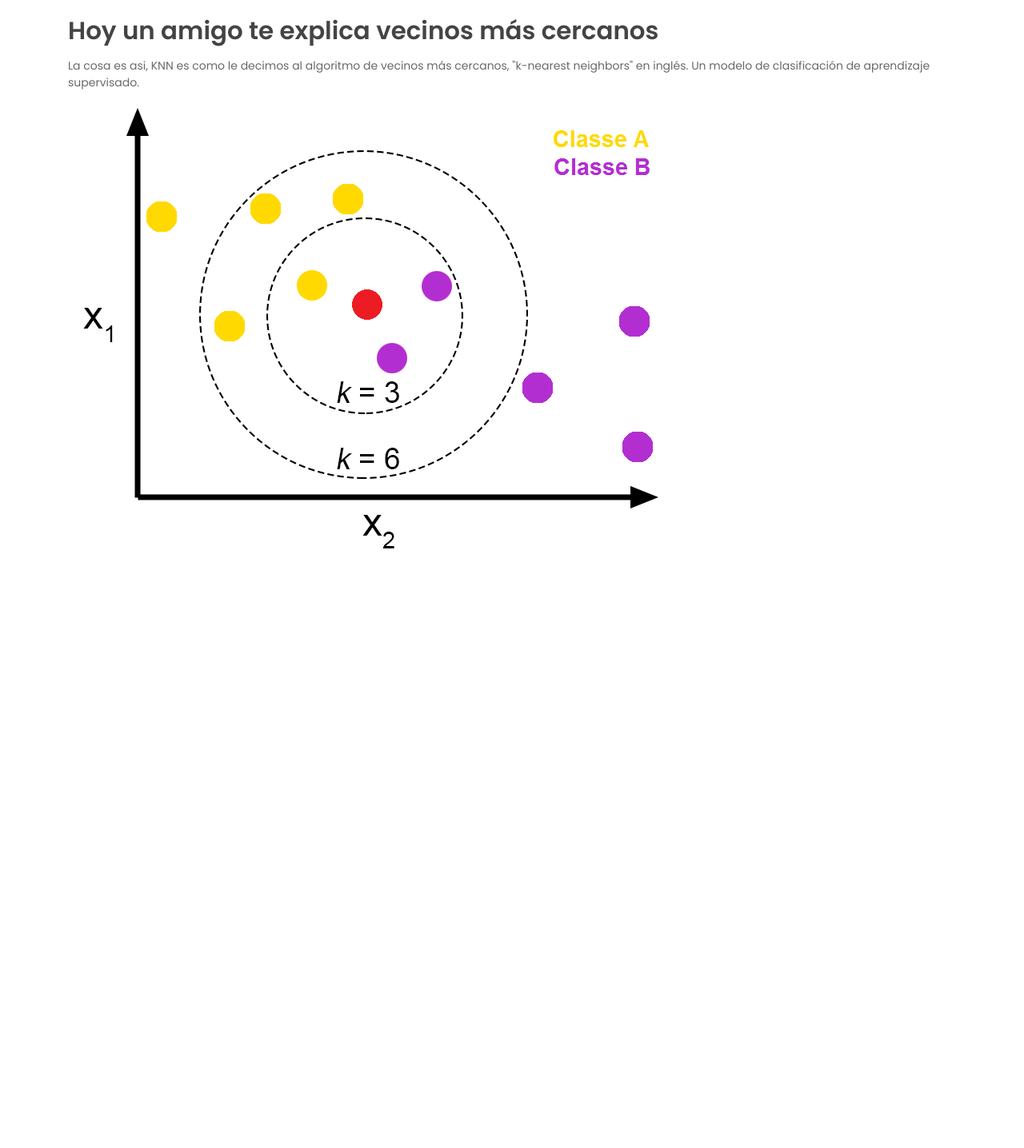
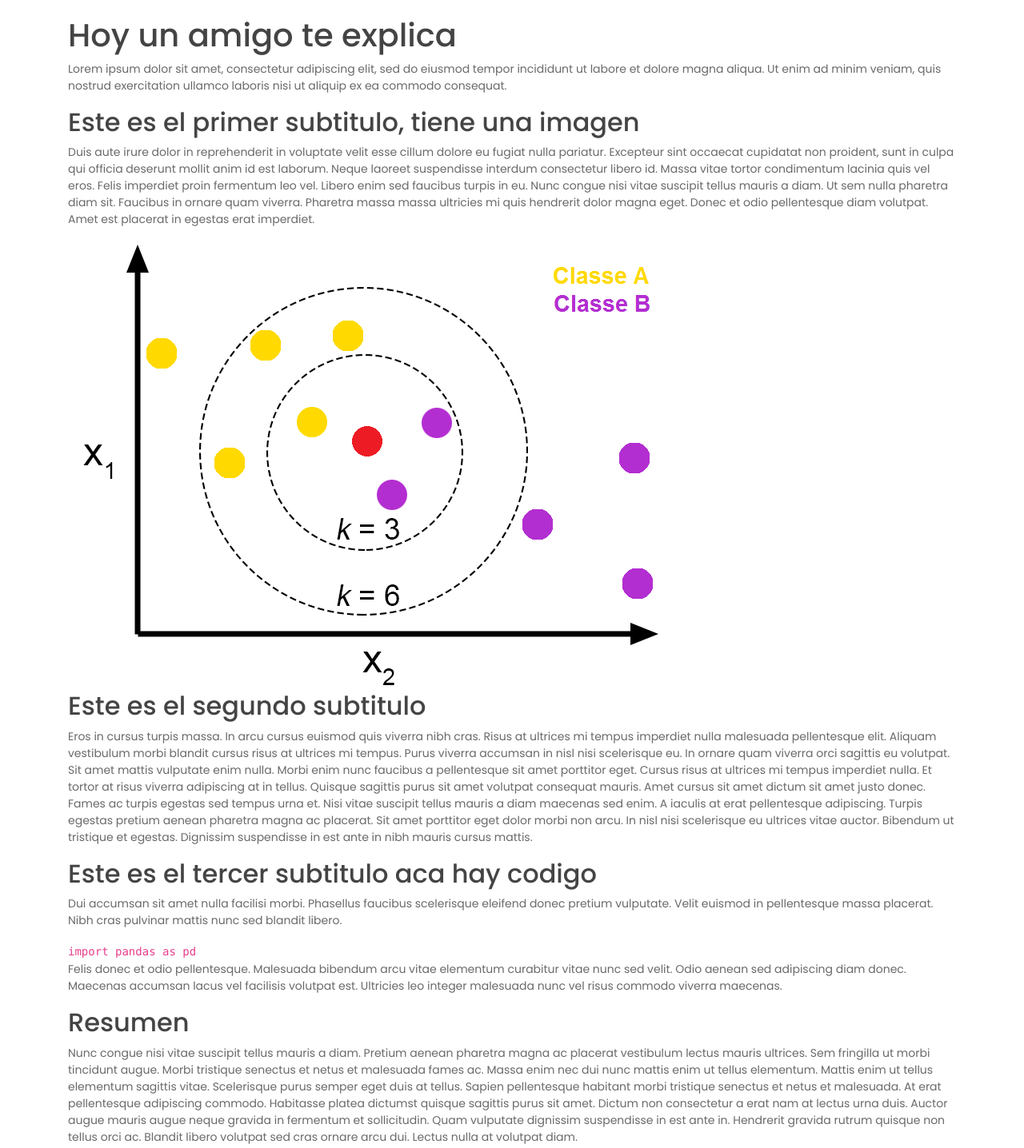
Before and after one commit to pokengineer/pokengineer.github.io, a website: page blog/blog_XX.html in a window 1280 px wide. Shown: the part 220-1656 px from the top of the page at 80% size. Before the commit the page ends 993 px from the top, so only its background shows below. Drawn offline with Linux system fonts and the light colour scheme.

Commit message:
template blog page

```diff
--- a/blog/blog_XX.html
+++ b/blog/blog_XX.html
@@ -12,7 +12,7 @@
     </script>
 
     <meta charset="utf-8">
-    <title>Pokengineer</title>
+    <title>Blog XX</title>
     <link rel="icon" href="https://raw.githubusercontent.com/pokengineer/pokengineer.github.io/main/assets/imgs/icon.ico">
 
     <meta name="viewport" content="width=device-width, initial-scale=1, shrink-to-fit=no">
@@ -63,9 +63,31 @@
     <!-- Service Section -->
     <section  id="latest" class="section mb-0">
         <div class="container">
-            <h6 class="section-title">Hoy un amigo te explica vecinos más cercanos</h6>
-            <p>La cosa es asi, KNN es como le decimos al algoritmo de vecinos más cercanos, "k-nearest neighbors" en inglés. Un modelo de clasificación de aprendizaje supervisado.</p>
+            <h1>Hoy un amigo te explica</h1>
+            <p>Lorem ipsum dolor sit amet, consectetur adipiscing elit, sed do eiusmod tempor incididunt ut labore et dolore magna aliqua. Ut enim ad minim veniam, quis nostrud exercitation ullamco laboris nisi ut aliquip ex ea commodo consequat.</p>
+
+            <h2>Este es el primer subtitulo, tiene una imagen</h2>
+            <p>
+                Duis aute irure dolor in reprehenderit in voluptate velit esse cillum dolore eu fugiat nulla pariatur. Excepteur sint occaecat cupidatat non proident, sunt in culpa qui officia deserunt mollit anim id est laborum. Neque laoreet suspendisse interdum consectetur libero id. Massa vitae tortor condimentum lacinia quis vel eros. Felis imperdiet proin fermentum leo vel. Libero enim sed faucibus turpis in eu. Nunc congue nisi vitae suscipit tellus mauris a diam. Ut sem nulla pharetra diam sit. Faucibus in ornare quam viverra. Pharetra massa massa ultricies mi quis hendrerit dolor magna eget. Donec et odio pellentesque diam volutpat. Amet est placerat in egestas erat imperdiet.
+            </p>
             <img src="../assets/imgs/blog_00_knn0.png" alt="stuff-1" style="max-width: 100%; max-height: 60%;" >
+
+            <h2>Este es el segundo subtitulo</h2>
+            <p>Eros in cursus turpis massa. In arcu cursus euismod quis viverra nibh cras. Risus at ultrices mi tempus imperdiet nulla malesuada pellentesque elit. Aliquam vestibulum morbi blandit cursus risus at ultrices mi tempus. Purus viverra accumsan in nisl nisi scelerisque eu. In ornare quam viverra orci sagittis eu volutpat. Sit amet mattis vulputate enim nulla. Morbi enim nunc faucibus a pellentesque sit amet porttitor eget. Cursus risus at ultrices mi tempus imperdiet nulla. Et tortor at risus viverra adipiscing at in tellus. Quisque sagittis purus sit amet volutpat consequat mauris. Amet cursus sit amet dictum sit amet justo donec. Fames ac turpis egestas sed tempus urna et.
+
+                Nisi vitae suscipit tellus mauris a diam maecenas sed enim. A iaculis at erat pellentesque adipiscing. Turpis egestas pretium aenean pharetra magna ac placerat. Sit amet porttitor eget dolor morbi non arcu. In nisl nisi scelerisque eu ultrices vitae auctor. Bibendum ut tristique et egestas. Dignissim suspendisse in est ante in nibh mauris cursus mattis.</p>
+
+            <h2>Este es el tercer subtitulo aca hay codigo</h2>
+            <p>Dui accumsan sit amet nulla facilisi morbi. Phasellus faucibus scelerisque eleifend donec pretium vulputate. Velit euismod in pellentesque massa placerat. Nibh cras pulvinar mattis nunc sed blandit libero.
+
+            </p>
+            <code> import pandas as pd </code>
+            <p>Felis donec et odio pellentesque. Malesuada bibendum arcu vitae elementum curabitur vitae nunc sed velit. Odio aenean sed adipiscing diam donec. Maecenas accumsan lacus vel facilisis volutpat est. Ultricies leo integer malesuada nunc vel risus commodo viverra maecenas.
+
+            </p>
+
+            <h2>Resumen</h2>
+            <p>Nunc congue nisi vitae suscipit tellus mauris a diam. Pretium aenean pharetra magna ac placerat vestibulum lectus mauris ultrices. Sem fringilla ut morbi tincidunt augue. Morbi tristique senectus et netus et malesuada fames ac. Massa enim nec dui nunc mattis enim ut tellus elementum. Mattis enim ut tellus elementum sagittis vitae. Scelerisque purus semper eget duis at tellus. Sapien pellentesque habitant morbi tristique senectus et netus et malesuada. At erat pellentesque adipiscing commodo. Habitasse platea dictumst quisque sagittis purus sit amet. Dictum non consectetur a erat nam at lectus urna duis. Auctor augue mauris augue neque gravida in fermentum et sollicitudin. Quam vulputate dignissim suspendisse in est ante in. Hendrerit gravida rutrum quisque non tellus orci ac. Blandit libero volutpat sed cras ornare arcu dui. Lectus nulla at volutpat diam.</p>
         </div>
     </section>
     <!-- End OF Service Section -->
```
Also changed, not shown: blog.html (+7 -8 lines).
